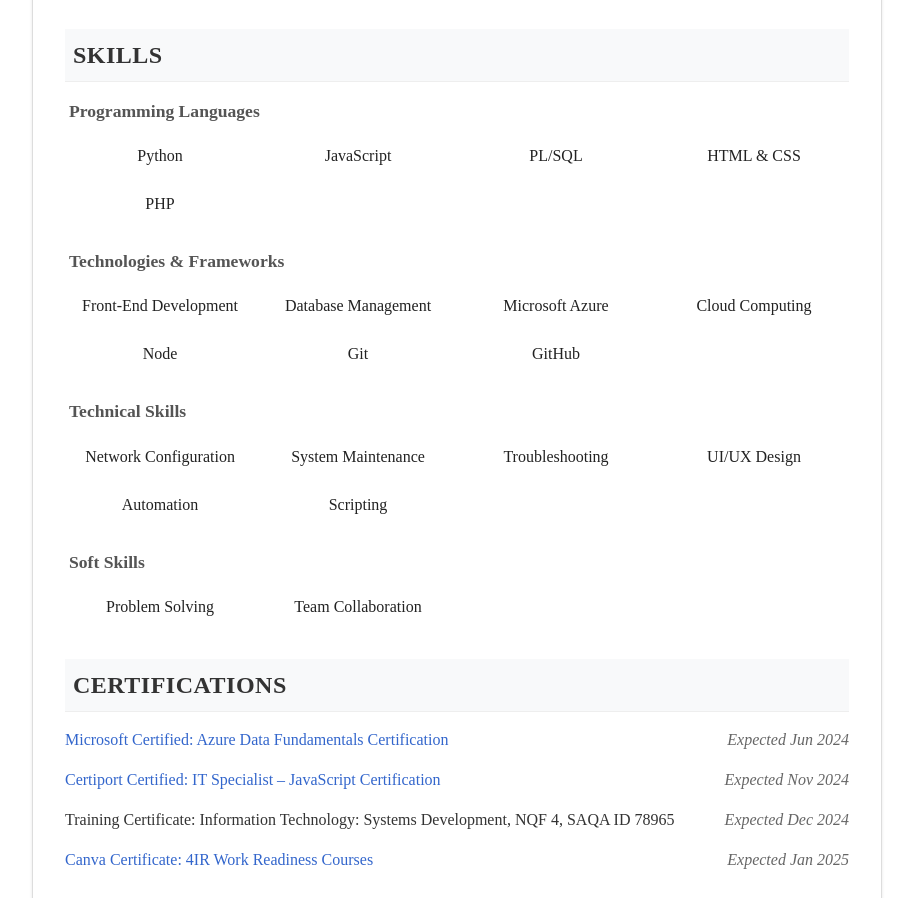
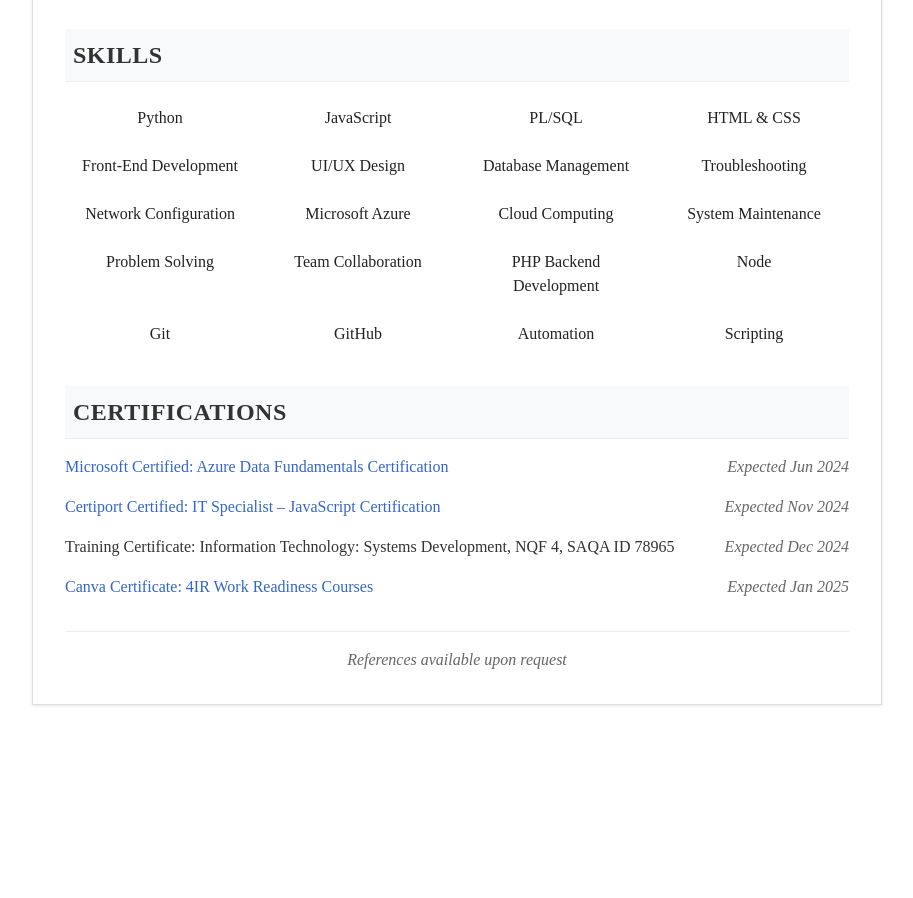
Before and after one commit to Voltexs/Voltexs.github.io, a plain HTML site: page index.html in a window 1280 px wide. Shown: the part 1768-2666 px from the top of the page, without its empty margins (183-1096 px from the left). After the commit the page ends 2505 px from the top, so only its background shows below. Drawn offline with Linux system fonts and the light colour scheme.

Commit message:
Welcome to my CV

```diff
--- a/index.html
+++ b/index.html
@@ -109,49 +109,27 @@
 
         <section class="section">
             <h2>Skills</h2>
-
-            <div class="skills-category">
-                <h3>Programming Languages</h3>
             <div class="skills-grid">
                 <div class="skill">Python</div>
                 <div class="skill">JavaScript</div>
                 <div class="skill">PL/SQL</div>
                 <div class="skill">HTML & CSS</div>
-                    <div class="skill">PHP</div>
-                </div>
-            </div>
-
-            <div class="skills-category">
-                <h3>Technologies & Frameworks</h3>
-                <div class="skills-grid">
                 <div class="skill">Front-End Development</div>
+                <div class="skill">UI/UX Design</div>
                 <div class="skill">Database Management</div>
+                <div class="skill">Troubleshooting</div>
+                <div class="skill">Network Configuration</div>
                 <div class="skill">Microsoft Azure</div>
                 <div class="skill">Cloud Computing</div>
+                <div class="skill">System Maintenance</div>
+                <div class="skill">Problem Solving</div>
+                <div class="skill">Team Collaboration</div>
+                <div class="skill">PHP Backend Development</div>
                 <div class="skill">Node</div>
                 <div class="skill">Git</div>
                 <div class="skill">GitHub</div>
-                </div>
-            </div>
-
-            <div class="skills-category">
-                <h3>Technical Skills</h3>
-                <div class="skills-grid">
-                    <div class="skill">Network Configuration</div>
-                    <div class="skill">System Maintenance</div>
-                    <div class="skill">Troubleshooting</div>
-                    <div class="skill">UI/UX Design</div>
                 <div class="skill">Automation</div>
                 <div class="skill">Scripting</div>
-                </div>
-            </div>
-
-            <div class="skills-category">
-                <h3>Soft Skills</h3>
-                <div class="skills-grid">
-                    <div class="skill">Problem Solving</div>
-                    <div class="skill">Team Collaboration</div>
-                </div>
             </div>
         </section>
 
--- a/styles.css
+++ b/styles.css
@@ -196,17 +196,6 @@ header {
 }
 
 /* Skills Styles */
-.skills-category {
-    margin-bottom: 1.5rem;
-}
-
-.skills-category h3 {
-    margin-bottom: 0.75rem;
-    font-size: 1.1rem;
-    color: var(--secondary-color);
-    padding-left: 0.25rem;
-}
-
 .skills-grid {
     display: grid;
     grid-template-columns: repeat(4, 1fr);
```
Also changed, not shown: CV.html (added, +25 -0 lines). Lines whose indentation alone changed are shown as unchanged.
